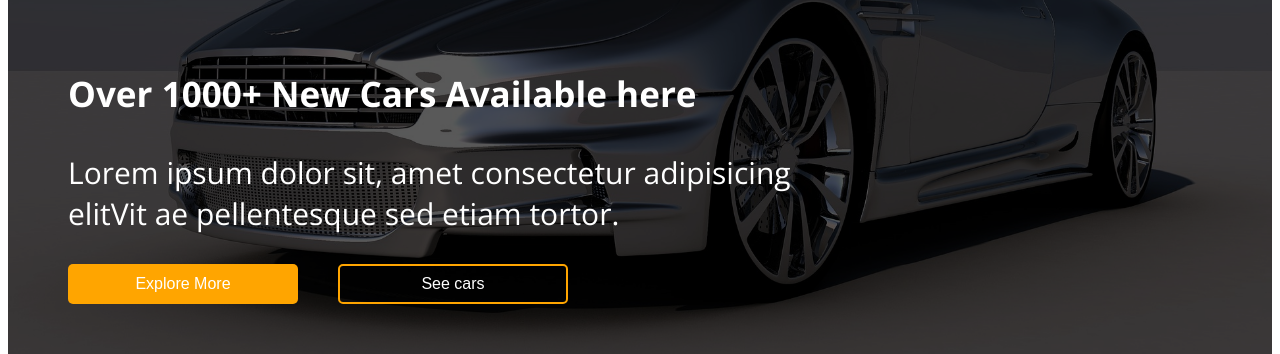
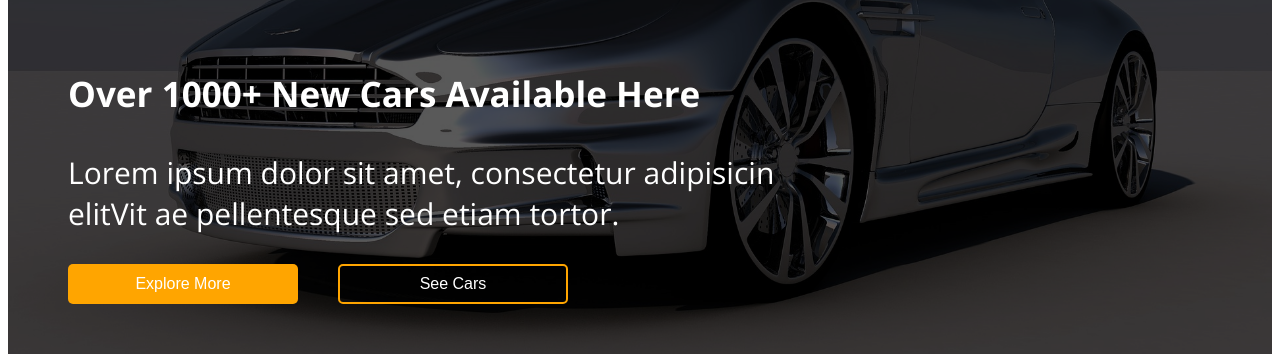
Before and after one commit to OlenaSavchuk5/FE_HTML_CSS, a plain HTML site: page 07.09.22_Careos/index.html in a window 1280 px wide. Shown: the part 378-732 px from the top of the page. Drawn offline with nearby package versions, Linux system fonts and the light colour scheme.

Commit message:
New Repo

```diff
--- a/07.09.22_Careos/index.html
+++ b/07.09.22_Careos/index.html
@@ -47,12 +47,12 @@
         <h2><strong>PERFECT</strong> CAR</h2>
     </div>
     <div>
-        <h3> Over 1000+ New Cars Available here</h3>
-        <p>Lorem ipsum dolor sit, amet consectetur adipisicing <br> elitVit ae pellentesque sed etiam tortor.</p>
+        <h3> Over 1000+ New Cars Available Here</h3>
+        <p>Lorem ipsum dolor sit amet, consectetur adipisicin <br> elitVit ae pellentesque sed etiam tortor.</p>
     </div>
     <div style="display:flex; width: 500px; justify-content: space-between;">
         <button class="button__footer">Explore More</button>
-        <button class="button__solid">See cars</button>
+        <button class="button__solid">See Сars</button>
     </div>
 </div>
     </main>
```
